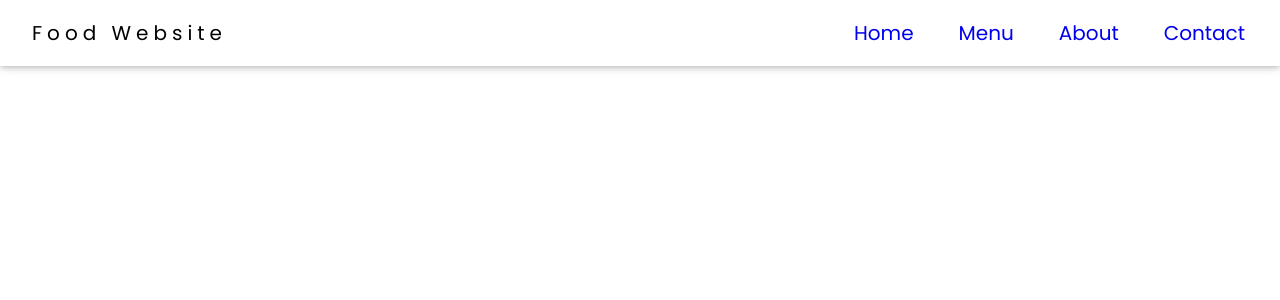
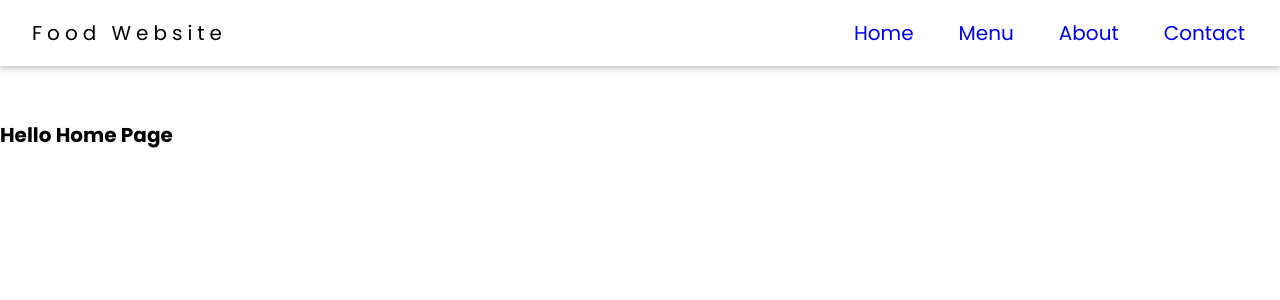
Before and after one commit to S1MSONA/food_website, a React (Create React App) app: page /home in a window 1280 px wide. Shown: the top 300 px of the page. Built offline with nearby package versions, Linux system fonts and the light colour scheme.

Commit message:
food website updated 27082023

```diff
--- a/src/components/App/App.js
+++ b/src/components/App/App.js
@@ -10,9 +10,10 @@ import Contact from "../Pages/Contact/Contact";
 function App() {
   return (
     <>
+      <BrowserRouter>
         <DefualtLayout>
-        <BrowserRouter>
           <Navigation />
+        </DefualtLayout>
 
         <Routes>
           <Route path="/home" element={<Home />} />
@@ -21,7 +22,6 @@ function App() {
           <Route path="/contact" element={<Contact />} />
         </Routes>
       </BrowserRouter>
-      </DefualtLayout>
     </>
   );
 }
--- a/src/components/Pages/Contact/Contact.jsx
+++ b/src/components/Pages/Contact/Contact.jsx
@@ -1,7 +1,7 @@
 import React from "react";
 
 const Contact = () => {
-  return <div>Contact</div>;
+  return <h1 style={{ marginTop: "100px" }}>Hello Contact</h1>;
 };
 
 export default Contact;
--- a/src/components/Pages/Home/Home.jsx
+++ b/src/components/Pages/Home/Home.jsx
@@ -1,7 +1,11 @@
 import React from "react";
 
 const Home = () => {
-  return <div>Home</div>;
+  return (
+    <div>
+      <h1 style={{ marginTop: "100px" }}>Hello Home Page</h1>
+    </div>
+  );
 };
 
 export default Home;
--- /dev/null
+++ b/src/components/Pages/Home/home.css
@@ -0,0 +1,12 @@
+html {
+  scroll-behavior: smooth;
+}
+* {
+  padding: 0;
+  margin: 0;
+  box-sizing: border-box;
+}
+
+h1 {
+  margin-top: 20px;
+}
--- a/src/components/Pages/Menu/Menu.jsx
+++ b/src/components/Pages/Menu/Menu.jsx
@@ -1,7 +1,11 @@
 import React from "react";
 
 const Menu = () => {
-  return <div>Menu</div>;
+  return (
+    <div>
+      <h1 style={{ marginTop: "100px" }}>Menu</h1>
+    </div>
+  );
 };
 
 export default Menu;
```
Lines whose indentation alone changed are shown as unchanged.
